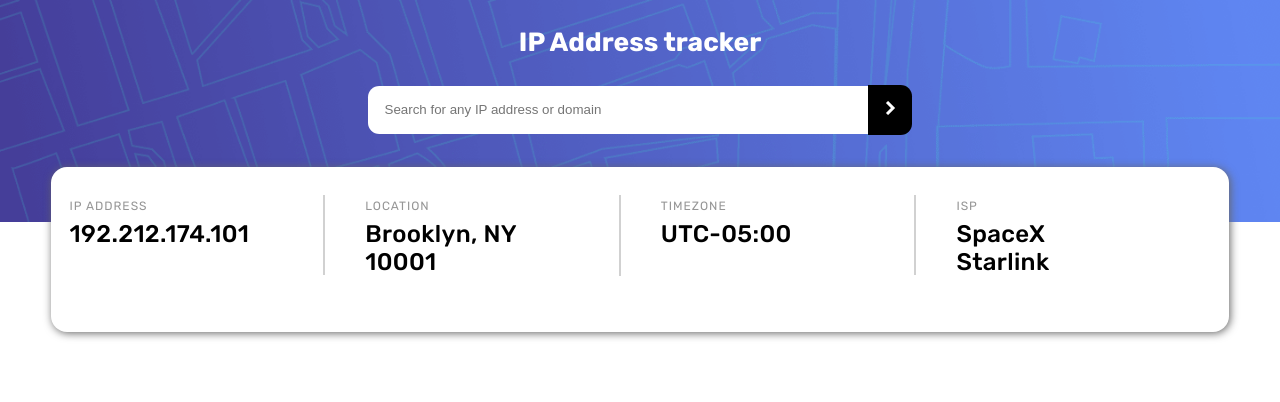
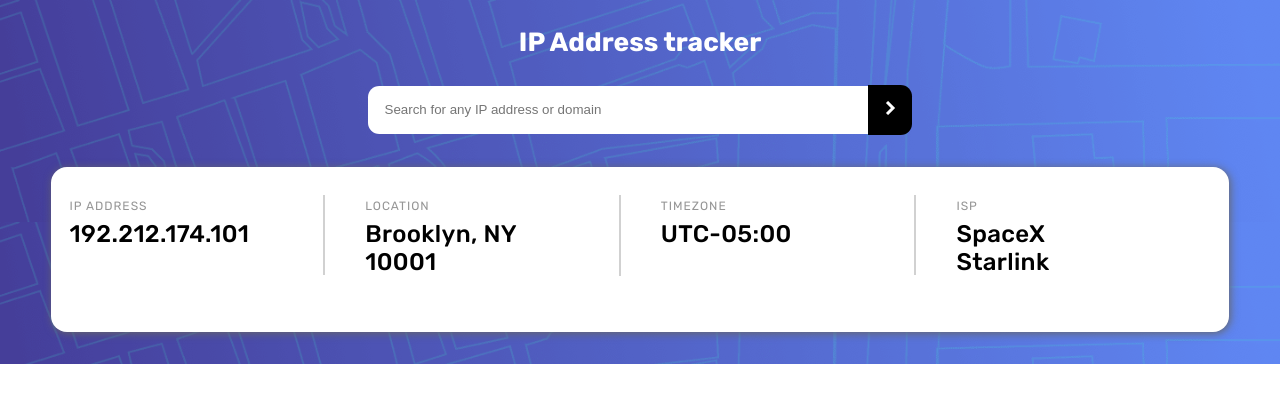
Before and after one commit to andreialexc30/tracker, a plain HTML site: page index.html in a window 1280 px wide. Drawn offline with nearby package versions, Linux system fonts and the light colour scheme; no server answers.

Commit message:
Bug placeholder

```diff
--- a/style.css
+++ b/style.css
@@ -77,10 +77,9 @@ body {
 .header {
     width: 100vw;
     background-image: url(./images/pattern-bg.png);
-    background-repeat: no-repeat;
+    /* background-repeat: no-repeat; */
     display: flex;
     flex-direction: column;
-    /* margin-bottom: -10em; */
 }
 
 .header-title {
```
